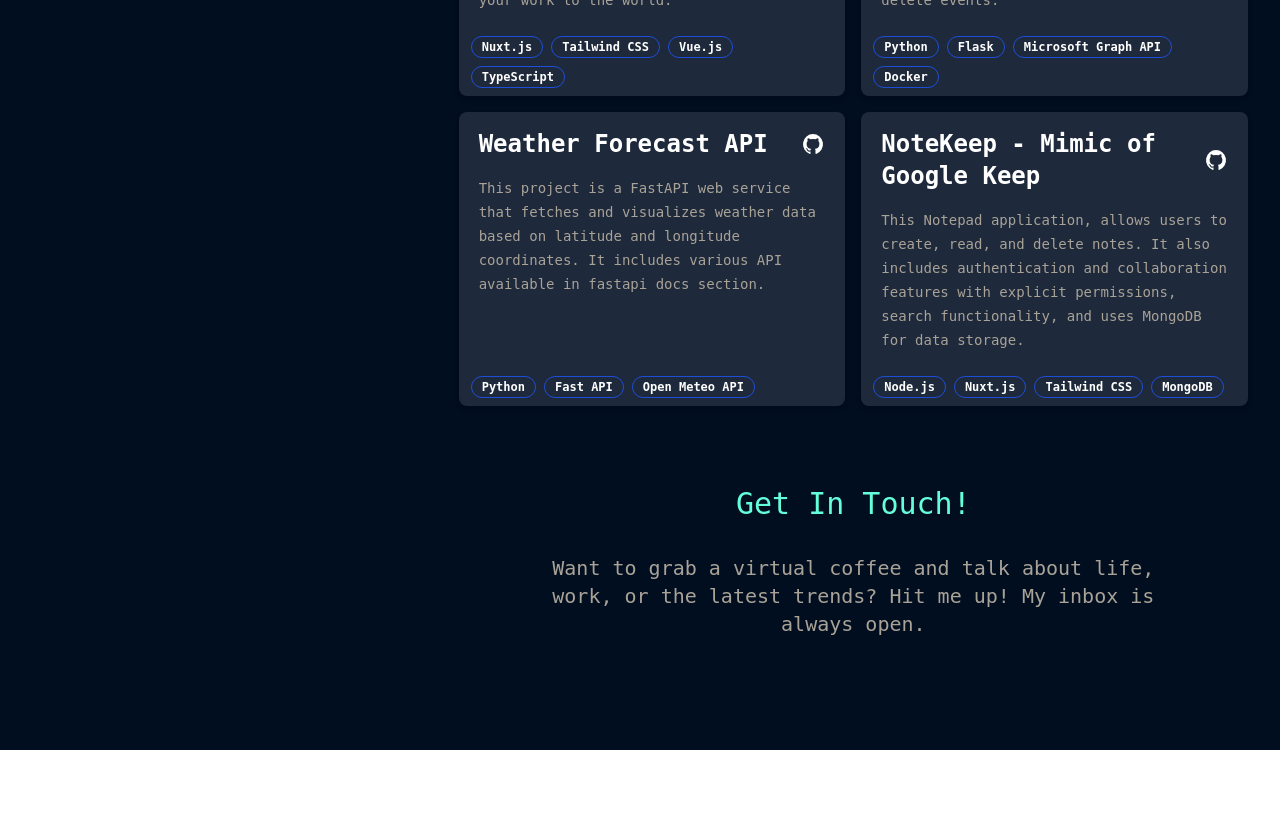
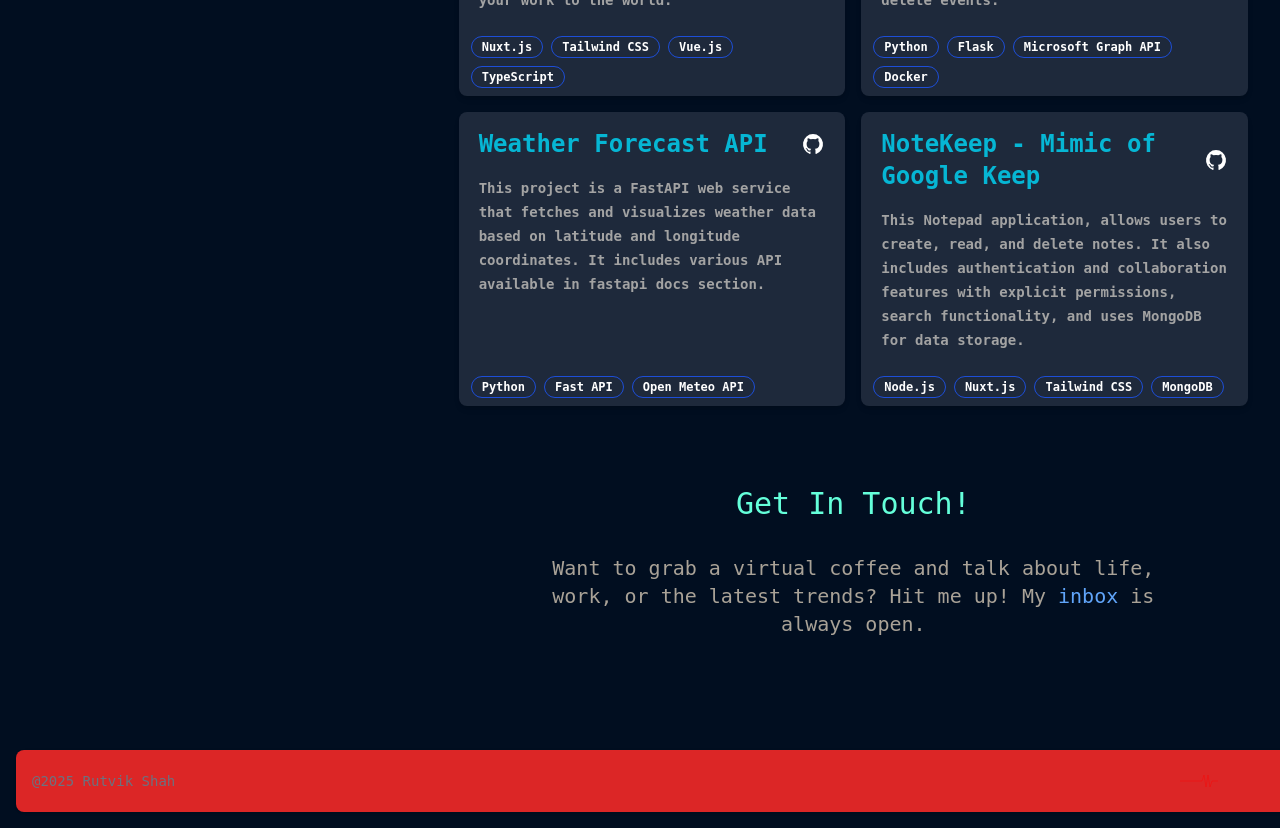
Before and after one commit to rbshah29/port, a Nuxt app: page / in a window 1280 px wide. Shown: the part 1340-2168 px from the top of the page. Before the commit the page ends 2090 px from the top, so only its background shows below. Built offline with nearby package versions, Linux system fonts and the light colour scheme.

Commit message:
Added Some Styling and Footer
- added a small cardio gram in footer

```diff
--- a/app.vue
+++ b/app.vue
@@ -1,5 +1,6 @@
 <template>
   <div class="flex flex-col min-h-screen back-color font-name">
+    <div>
       <div class="flex flex-col lg:flex-row">
         <div class="lg:sticky lg:top-0 lg:h-screen w-full lg:w-1/3 p-4">
           <Hero />
@@ -16,8 +17,14 @@
         </div>
       </div>
     </div>
+    <div>
+      <Footer class="bottom-0 w-full bg-red-600 md:mt-0 lg:mt-20 xl:mt-0"/>
+    </div>
+  </div>
 </template>
 <script>
+import Footer from './components/Footer.vue';
+
 
 </script>
 <style scoped>
--- a/assets/css/main.css
+++ b/assets/css/main.css
@@ -1,3 +1,21 @@
 @tailwind base;
 @tailwind components;
 @tailwind utilities;
+
+/* Custom scrollbar styles */
+::-webkit-scrollbar {
+    width: 12px;
+}
+
+::-webkit-scrollbar-track {
+    background: #f1f1f1;
+}
+
+::-webkit-scrollbar-thumb {
+    background: #888;
+    border-radius: 6px;
+}
+
+::-webkit-scrollbar-thumb:hover {
+    background: #555;
+}
--- a/components/Contact.vue
+++ b/components/Contact.vue
@@ -7,7 +7,7 @@
           <div class="m-4 p-6 text-center text-2 text-xl">
             <h1 class="text-3xl text-1 mb-8">Get In Touch!</h1>
             <p class="mb-4 ">
-              Want to grab a virtual coffee and talk about life, work, or the latest trends? Hit me up! My inbox is always open.
+                Want to grab a virtual coffee and talk about life, work, or the latest trends? Hit me up! My <a href="mailto:rbshah0029@gmail.com" class="text-blue-400">inbox</a> is always open.
             </p>
           </div>
         </div>
--- a/components/Footer.vue
+++ b/components/Footer.vue
@@ -1,5 +1,68 @@
 <template>
-    <footer class="bg-white rounded-lg shadow m-4 dark:bg-gray-900">
-
+    <footer class="rounded-lg shadow m-4 dark:bg-gray-900">
+        <div class="flex items-center justify-between p-4">
+            <span class="text-sm text-center text-gray-500 dark:text-gray-400">@2025 Rutvik Shah</span>
+            <div class="heartbeat-container">
+                <svg version="1.2" height="30" width="100" xmlns="http://www.w3.org/2000/svg" viewBox="0 0 500 100">
+                    <path
+                        id="pulsar"
+                        stroke="rgba(255,0,0,1)"
+                        fill="none"
+                        stroke-width="2"
+                        stroke-linejoin="round"
+                        d="M0,50
+                           L100,50
+                           L110,50
+                           L120,20
+                           L130,80
+                           L140,20
+                           L150,80
+                           L160,50
+                           L170,50
+                           L180,50
+                           L190,50"
+                    />
+                </svg>
+            </div>
+        </div>
     </footer>
 </template>
+
+<style scoped>
+.heartbeat-container {
+    width: 100px;
+    position: relative;
+    display: flex;
+    align-items: center;
+}
+
+.heartbeat-container svg {
+    width: 100%;
+    height: 100%;
+    overflow: visible;
+}
+
+#pulsar {
+    stroke-dasharray: 400;
+    stroke-dashoffset: 400;
+    animation: dash 2s linear infinite;
+}
+
+@keyframes dash {
+    from {
+        stroke-dashoffset: 400;
+    }
+    to {
+        stroke-dashoffset: -400;
+    }
+}
+
+/* Dark mode support */
+@media (prefers-color-scheme: dark) {
+    #pulsar {
+
+        stroke: rgb(146, 226, 163);
+        filter: drop-shadow(0 0 2px rgba(255, 0, 0, 0.5));
+    }
+}
+</style>
--- a/components/Projects.vue
+++ b/components/Projects.vue
@@ -8,7 +8,7 @@
         <div class="bg-slate-800 px-3 py-2 rounded-lg shadow-md h-full flex flex-col">
           <div :id="tab.id" class="m-2 tabcontent flex-grow" role="tabpanel" :aria-labelledby="tab.id">
             <div class="flex justify-between items-center">
-              <h2 class="text-2xl font-bold text-white">
+              <h2 class="text-2xl font-bold text-cyan-500">
                 {{ tab.title }}
               </h2>
               <a v-if="tab.git_url" :href="tab.git_url">
@@ -18,7 +18,7 @@
               </a>
             </div>
             <div class="flex-wrap gap-2 mt-4">
-              <span class="text-2 text-sm">
+              <span class="text-neutral-400 font-bold text-sm">
                 {{ tab.description }}
               </span>
             </div>
@@ -39,5 +39,4 @@
 
 <script setup>
 import projects from 'assets/projects.json';
-import basicproject from 'assets/basicprojects.json'
 </script>
```
Lines whose indentation alone changed are shown as unchanged.
